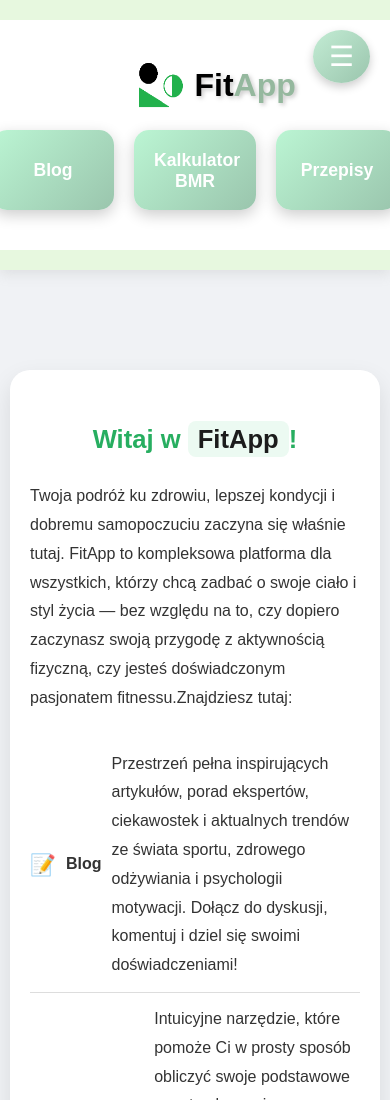
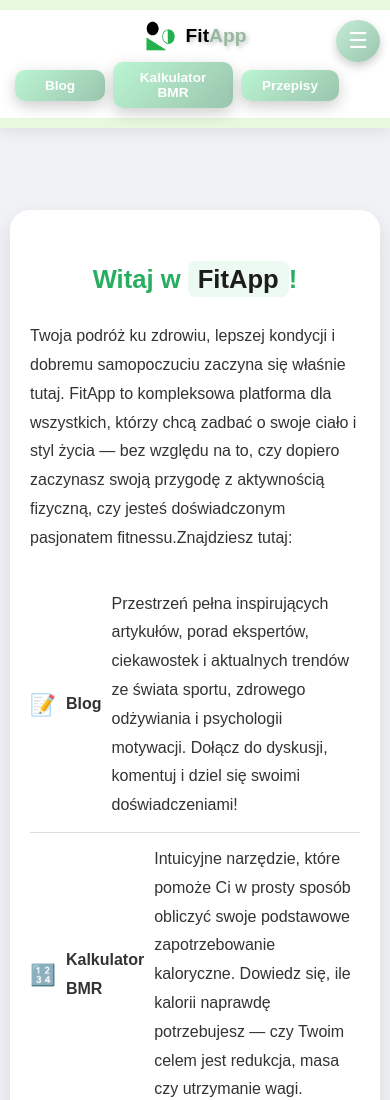
Before and after one commit to Varelq/FitApp, a website: page index.html in a window 390 px wide. Shown: the top 1100 px of the page. Drawn offline with Linux system fonts and the light colour scheme; no server answers.

Commit message:
Poprawienie licznika i headerow

```diff
--- a/public/css/style_header.css
+++ b/public/css/style_header.css
@@ -83,6 +83,7 @@ header {
 .header-right {
     flex: 0 0 60%;
     display: flex;
+    flex-wrap: wrap; /* pozwala zawijać przyciski */
     justify-content: space-around;
     align-items: center;
     height: 100%;
@@ -91,7 +92,7 @@ header {
 }
 
 .header-right button {
-    flex: 1;
+    flex: 1 1 auto;
     padding: 20px;
     font-size: 1.2em;
     border-radius: 15px;
@@ -237,34 +238,84 @@ header {
     display: none;
 }
 
+@media (max-width: 900px) {
+    .header-right button {
+        font-size: 0.85em;
+        padding: 16px 20px;
+        height: auto;
+        min-width: 90px;
+        max-width: 120px;
+        border-radius: 10px;
+    }
+}
+
 @media (max-width: 768px) {
     header {
         flex-direction: column;
-        height: auto;
-        position: relative;
+        align-items: stretch;
+        padding: 10px 15px;
+        border-top: 10px solid #e7f8df;
+        border-bottom: 10px solid #e7f8df;
     }
 
-    .header-left, .header-right {
-        flex: 1 1 100%;
+    .header-left {
         justify-content: center;
-        margin: 10px 0;
+        margin: 0;
+        width: 100%;
     }
 
-    .header-right {
-        flex-direction: block;
+    .title-wrapper {
+        margin: 0;
+        flex-direction: row;
+        align-items: center;
+        justify-content: center;
+        gap: 6px;
     }
 
-    .header-right button {
-        width: 90%;
-        font-size: 1.1em;
+    .title-logo img {
+        width: 32px;
+        height: 32px;
     }
 
     .title-logo h1 {
-        font-size: 2em;
+        font-size: 1.2em;
     }
 
     .line {
         display: none;
+    }
+
+    .header-right {
+        display: flex;
+        flex-wrap: wrap;
+        justify-content: center;
+        gap: 8px;
+        margin-top: 10px;
+    }
+
+    .header-right button {
+        font-size: 0.85em;
+        padding: 8px 12px;
+        height: auto;
+        min-width: 90px;
+        max-width: 120px;
+        border-radius: 10px;
+    }
+
+    .user-dropdown {
+        top: 10px;
+        right: 10px;
+    }
+
+    .hamburger {
+        font-size: 22px;
+        padding: 8px 12px;
+    }
+
+    .dropdown-menu {
+        top: 45px;
+        width: 90vw;
+        max-width: 260px;
     }
 }
 
--- a/public/css/style_index.css
+++ b/public/css/style_index.css
@@ -246,7 +246,7 @@ main {
     main {
         padding: 0 10px;
         width: 100%;
-        padding-top: 60px;
+        padding-top: 170px;
     }
 
     .main-content {
--- a/public/css/style_licznik.css
+++ b/public/css/style_licznik.css
@@ -281,11 +281,30 @@ input {
     transform: scale(1.05);
 }
 
+.result-log-box {
+    max-width: 800px;
+    background-color: #f9fff8;
+    color: red;
+    animation: fade-in 0.6s ease forwards;
+    opacity: 0;
+    text-align: center;
+    font-family: Arial, sans-serif;
+    font-size: 1.3em;
+    font-weight: bold;
+}
+
+.result-log-box a{
+    font-size: 0.8em;
+    cursor: pointer;
+    color: red;
+}
+
+
 .result-box {
     max-width: 800px;
     margin: 40px auto;
     background-color: #e0e0e0;
-    color: #333;
+    color: #2E7D32;
     padding: 25px;
     border-radius: 12px;
     box-shadow: 0 6px 12px rgba(0, 0, 0, 0.1);
@@ -298,7 +317,7 @@ input {
 .result-box h3 {
     margin-top: 0;
     font-size: 1.6em;
-    color: #2E7D32;
+    color: #333;
 }
 
 .result-box p {
@@ -315,7 +334,84 @@ li {
 }
 
 @media (max-width: 768px) {
-    .container{
-        padding-top: 30px;
+    main {
+        padding: 10px;
+    }
+
+    .container {
+        flex-direction: column;
+        padding-top: 120px;
+        max-width: 95%;
+        gap: 20px;
+    }
+
+    .left-panel,
+    .right-panel {
+        width: 100%;
+        min-width: unset;
+    }
+
+    .calculator {
+        padding: 15px;
+    }
+
+    .container h1 {
+        font-size: 1.5em;
+    }
+
+    .bmr-description,
+    .bnt-description {
+        font-size: 1.1em;
+        margin-bottom: 20px;
+    }
+
+    input {
+        width: 90%;
+        font-size: 1em;
+        padding: 8px;
+    }
+
+    .result-button,
+    .default-button {
+        padding: 12px 24px;
+        font-size: 1em;
+        margin: 15px auto;
+    }
+
+    .gender-buttons,
+    .activity-buttons,
+    .goal-buttons {
+        flex-direction: column;
+    }
+
+    .gender-btn,
+    .activity-btn,
+    .goal-btn {
+        font-size: 1em;
+        padding: 12px;
+        margin: 0 auto;
+        width: 90%;
+    }
+
+    .bmr-image {
+        margin-top: 40px;
+        margin-bottom: 60px;
+        width: 100%;
+    }
+
+    .result-box,
+    .result-log-box {
+        font-size: 1em;
+        padding: 15px;
+        margin: 20px auto;
+    }
+
+    .result-box h3 {
+        font-size: 1.4em;
+    }
+
+    .result-box p,
+    li {
+        font-size: 1.1em;
     }
 }
--- a/public/css/style_przepisy.css
+++ b/public/css/style_przepisy.css
@@ -114,12 +114,13 @@ footer {
     margin-top: 38px;
     border-top: 1px solid #e0e0e0;
 }
+
 @media (max-width: 700px) {
     header h1 {
         font-size: 1.5em;
     }
     main {
-        padding-top: 30px;
+        padding-top: 150px;
     }
     .recipes-hero h2 {
         font-size: 1.2em;
```
